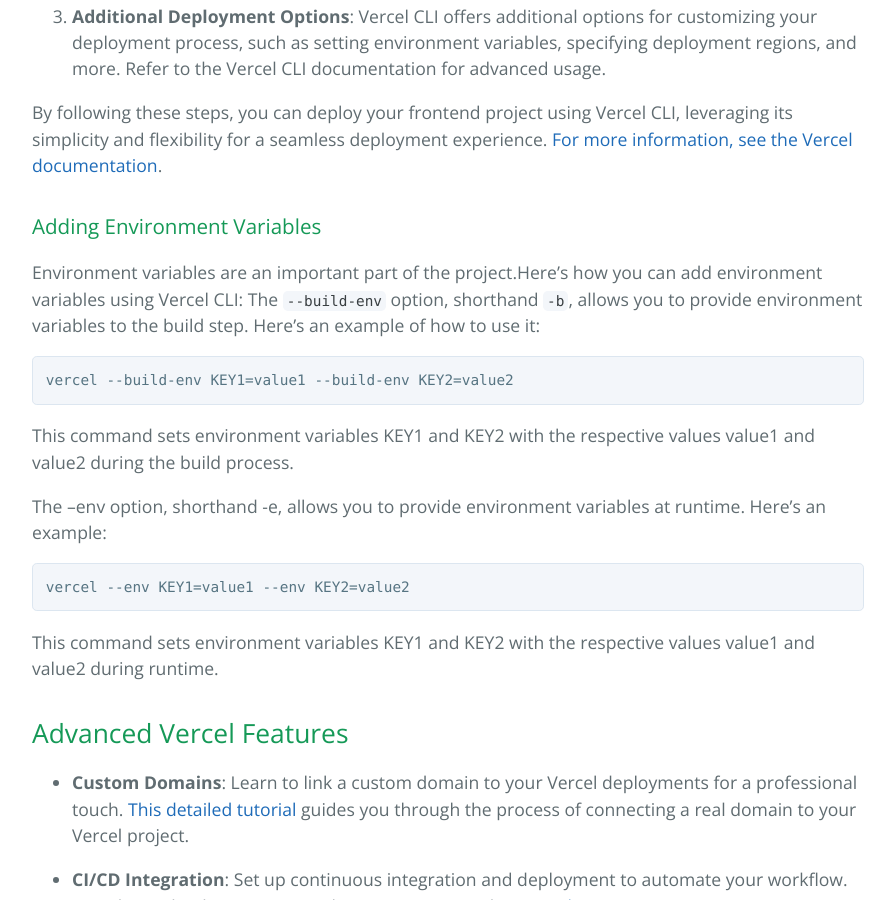
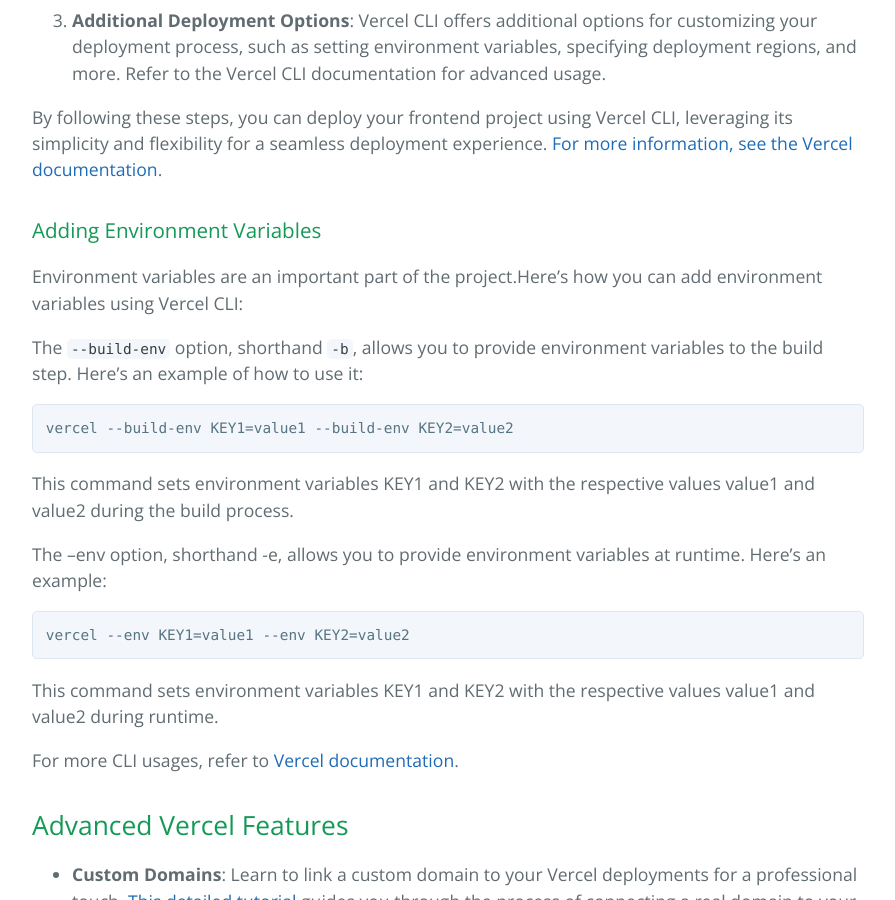
Before and after one commit to learning-software-engineering/learning-software-engineering.github.io, a Jekyll site: the page built from Topics/Development_Process/Vercel_Frontend_Deployment.md, in a window 1280 px wide and 900 px high, scrolled down 4445 px. Shown: the whole window, without its empty margins (192-1087 px from the left). Built offline with Jekyll 4.4.1, drawn with Linux system fonts in a browser that asks for light colours; our own code applies the rules of GitHub Pages for plain Markdown files; some of the changed text lies outside the part shown.

Commit message:
Added more details to documentation, env's and style fixes

````diff
--- a/Topics/Development_Process/Vercel_Frontend_Deployment.md
+++ b/Topics/Development_Process/Vercel_Frontend_Deployment.md
@@ -72,6 +72,7 @@
 
 ```bash
 npm install -g vercel
+```
 
 2. **Login to Vercel**: Log in to your Vercel account using the following command:
 
@@ -112,6 +113,7 @@
 ### Adding Environment Variables
 
 Environment variables are an important part of the project.Here's how you can add environment variables using Vercel CLI:
+
 The `--build-env` option, shorthand `-b`, allows you to provide environment variables to the build step. Here's an example of how to use it:
 
 ```bash
@@ -125,7 +127,10 @@
 ```bash
 vercel --env KEY1=value1 --env KEY2=value2
 ```
+
 This command sets environment variables KEY1 and KEY2 with the respective values value1 and value2 during runtime.
+
+For more CLI usages, refer to [Vercel documentation](https://vercel.com/docs/cli/deploy).
 
 ## Advanced Vercel Features
 
````
